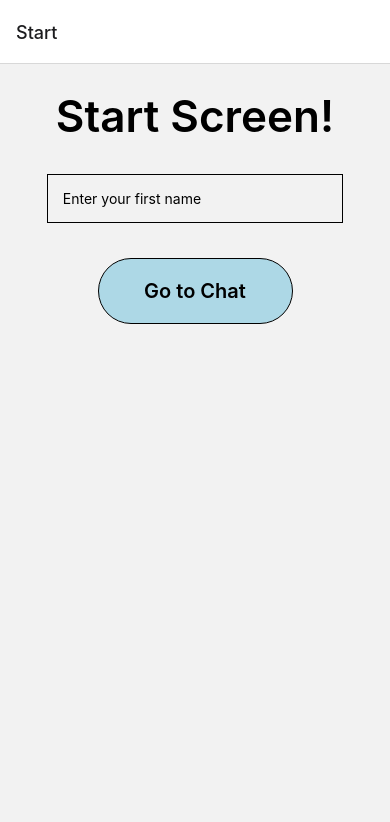
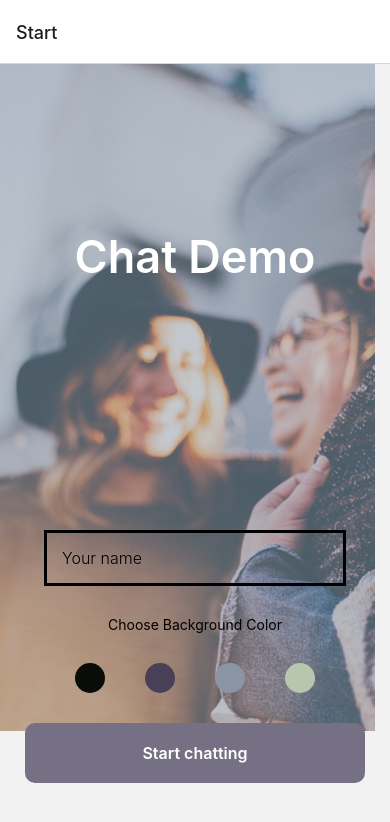
Before and after one commit to bryant-ortega/Chat-Demo, a React Native app: screen /Start in a window 390 px wide. Shown: the top 822 px of the page. Built offline with nearby package versions, Linux system fonts and the light colour scheme.

Commit message:
background change and style updates

```diff
--- a/components/Chat.js
+++ b/components/Chat.js
@@ -3,15 +3,24 @@ import { StyleSheet, View, Text } from "react-native";
 
 const Chat = ({ route, navigation }) => {
 
-  const { name } = route.params;
+  const { name, color } = route.params;
 
   useEffect(() => {
     navigation.setOptions({ title: name });
   }, []);
 
     return (
-        <View style={styles.container}>
-            <Text>Chat!</Text>
+        <View style={[{ backgroundColor: color }, styles.container]}>
+            {/*makes sure text is legible w various colors of backgrounds */}
+            <Text
+                style={
+                    color !== "white"
+                        ? [{ color: "white" }, styles.title]
+                        : styles.title
+                }
+            >
+                Let's Chat!
+            </Text>
         </View>
     );
 };
@@ -22,6 +31,10 @@ const styles = StyleSheet.create({
         justifyContent: "center",
         alignItems: "center",
     },
+    title: {
+      fontWeight: 'bold',
+      fontSize: 30,
+    }
 });
 
 export default Chat;
--- a/components/Start.js
+++ b/components/Start.js
@@ -1,64 +1,142 @@
-import { StyleSheet, View, Text, Button, TextInput, TouchableOpacity } from "react-native";
+import {
+    StyleSheet,
+    View,
+    Text,
+    TextInput,
+    TouchableOpacity,
+    ImageBackground,
+} from "react-native";
 import { useState } from "react";
 
+const image = require("../assets/Background_Image.png");
 
-
+//states passed from Start screen to Chat screen
 const Start = ({ navigation }) => {
-
-  const [name, setName] = useState('');
+    const [name, setName] = useState("");
+    const [color, setColor] = useState("");
 
     return (
+        <ImageBackground source={image} resizeMode="cover" style={styles.image}>
             <View style={styles.container}>
-            <Text style={styles.plainText}>Start Screen!</Text>
+                <View style={styles.subContainer}>
+                    <Text style={[styles.plainText, styles.setColorWhite]}>
+                        Chat Demo
+                    </Text>
+                </View>
+                <View style={styles.subContainer}>
                     <TextInput
                         style={styles.textInput}
                         value={name}
                         onChangeText={setName}
-                placeholder="Enter your first name"
+                        placeholder="Your name"
                     />
+                    <Text>Choose Background Color</Text>
+                    {/*this container is required to keep radio buttons in line */}
+                    <View style={styles.radioButtonContainer}>
+                        <TouchableOpacity
+                            style={[
+                                styles.radioButton,
+                                { backgroundColor: "#090C08" },
+                            ]}
+                            onPress={() => setColor("#090C08")}
+                        ></TouchableOpacity>
+                        <TouchableOpacity
+                            style={[
+                                styles.radioButton,
+                                { backgroundColor: "#474056" },
+                            ]}
+                            onPress={() => setColor("#474056")}
+                        ></TouchableOpacity>
+                        <TouchableOpacity
+                            style={[
+                                styles.radioButton,
+                                { backgroundColor: "#8A95A5" },
+                            ]}
+                            onPress={() => setColor("#8A95A5")}
+                        ></TouchableOpacity>
+                        <TouchableOpacity
+                            style={[
+                                styles.radioButton,
+                                { backgroundColor: "#B9C6AE" },
+                            ]}
+                            onPress={() => setColor("#B9C6AE")}
+                        ></TouchableOpacity>
+                    </View>
+                    {/*passes states to Chat and adds defaults for when nothing is entered or selected*/}
                     <TouchableOpacity
                         style={styles.button}
                         title="Go to Chat"
-                onPress={() => navigation.navigate("Chat", { name: name })}
+                        onPress={() =>
+                            navigation.navigate("Chat", {
+                                name: name ? name : "User",
+                                color: color ? color : "white",
+                            })
+                        }
                     >
-                <Text style={styles.buttonText}>Go to Chat</Text>
+                        <Text style={styles.buttonText}>Start chatting</Text>
                     </TouchableOpacity>
                 </View>
+            </View>
+        </ImageBackground>
     );
 };
 
 const styles = StyleSheet.create({
+    image: {
+        flex: 1,
+    },
     container: {
         flex: 1,
         alignItems: "center",
-        marginTop: 15,
-        marginBottom: 10,
+        justifyContent: "center",
+    },
+    subContainer: {
+        flex: 1,
+        alignItems: "center",
+        justifyContent: "center",
+        width: "88%",
     },
     plainText: {
         height: 80,
         fontWeight: "600",
-        fontSize: 44,
+        fontSize: 45,
         padding: 10,
     },
     textInput: {
-        width: "76%",
+        width: "88%",
         padding: 15,
-        borderWidth: 1,
+        fontWeight: "300",
+        fontSize: 16,
+        borderWidth: 3,
         marginTop: 15,
-        marginBottom: 35,
+        marginBottom: 30,
+    },
+    radioButtonContainer: {
+        width: "70%",
+        flexDirection: "row",
+        justifyContent: "space-between",
+        margin: 30,
+    },
+    radioButton: {
+        backgroundColor: "#FFFFFF",
+        width: 30,
+        height: 30,
+        borderRadius: 15,
     },
     button: {
         alignItems: "center",
-        width: "50%",
+        width: "99%",
         paddingVertical: 20,
-        borderWidth: 1,
-        backgroundColor: "lightblue",
-        borderRadius: 50,
+        backgroundColor: "#757083",
+        borderRadius: 10,
     },
     buttonText: {
-        fontSize: 20,
+        fontSize: 16,
         fontWeight: "600",
-        color: "#000",
+        color: "#FFFFFF",
+    },
+    setColorWhite: {
+        color: "#FFFFFF",
     },
 });
 
```
Also changed, not shown: assets/Background_Image.png (added). Lines whose indentation alone changed are shown as unchanged.
